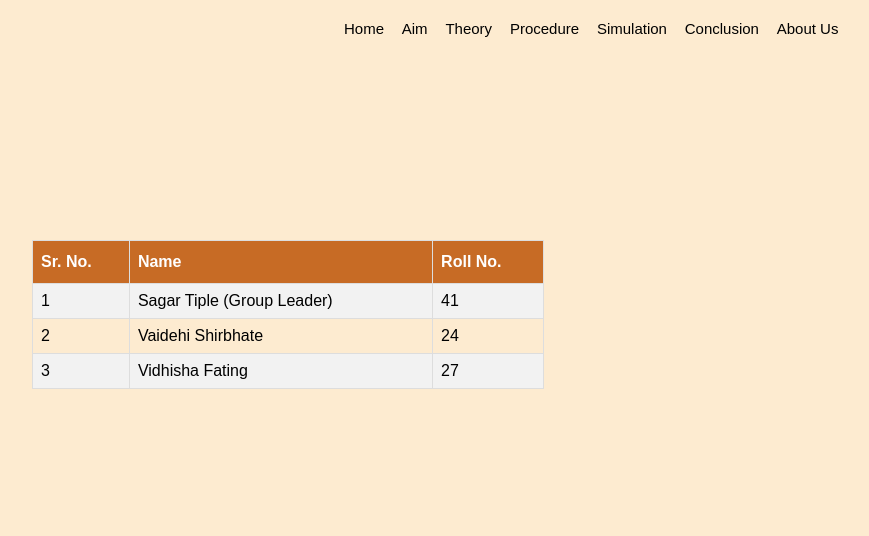
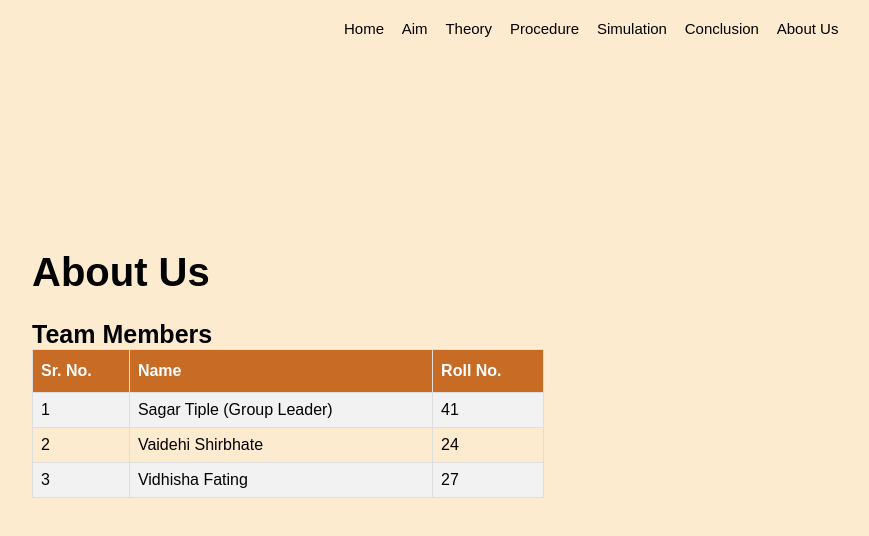
Before and after one commit to vidhisha23/IANS, a plain HTML site: page AboutUs.html in a window 1280 px wide. Shown: the whole page, without its empty margins (352-1221 px from the left). Drawn offline with Linux system fonts and the light colour scheme.

Commit message:
Update AboutUs.html

```diff
--- a/AboutUs.html
+++ b/AboutUs.html
@@ -21,6 +21,8 @@
             </div>
             <div class="background-text">
                 <div class="main">
+                    <h1>About Us</h1>
+                    <h3>Team Members</h3>
                     <table class="team-name">
                         <tr>
                             <th>Sr. No.</th>
```
